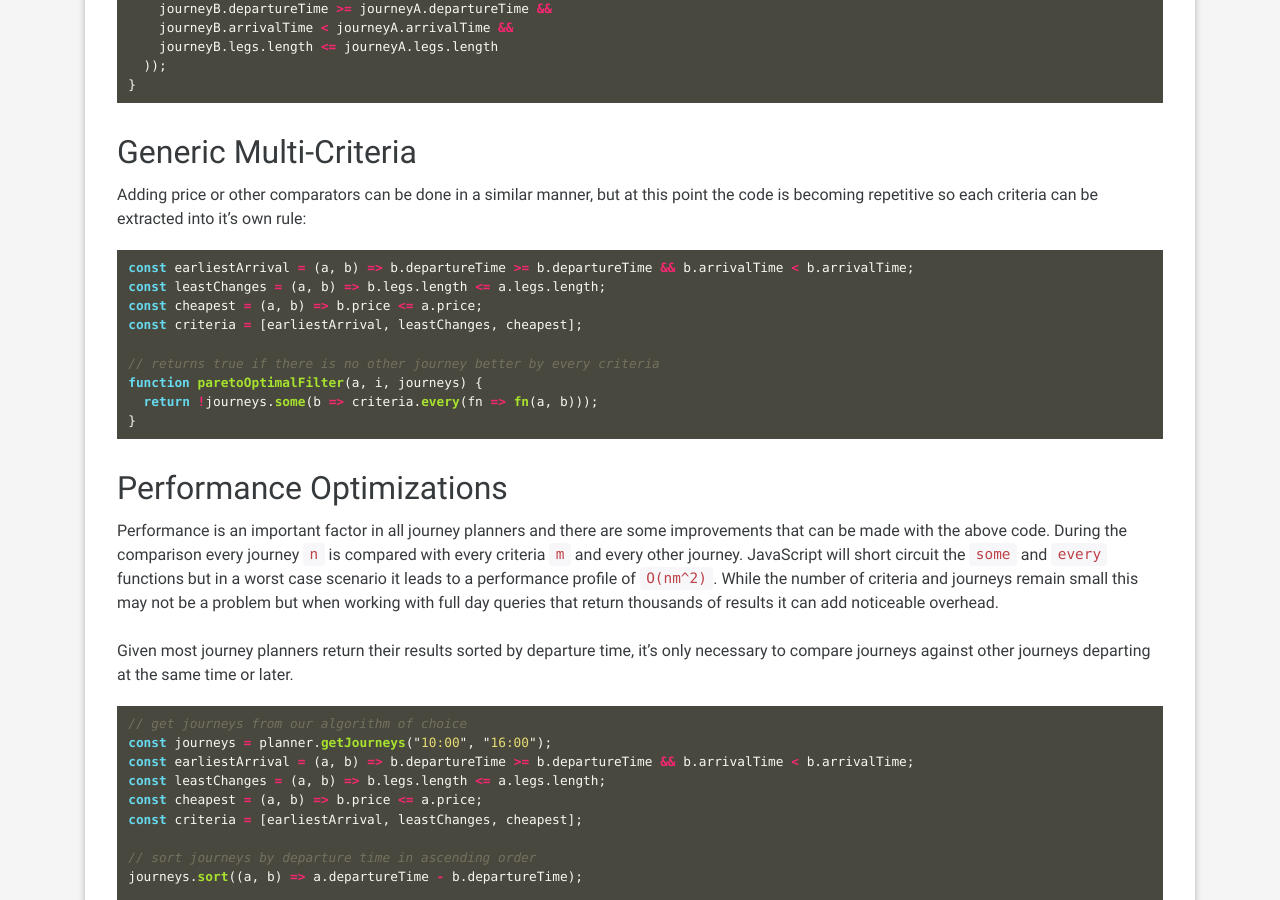
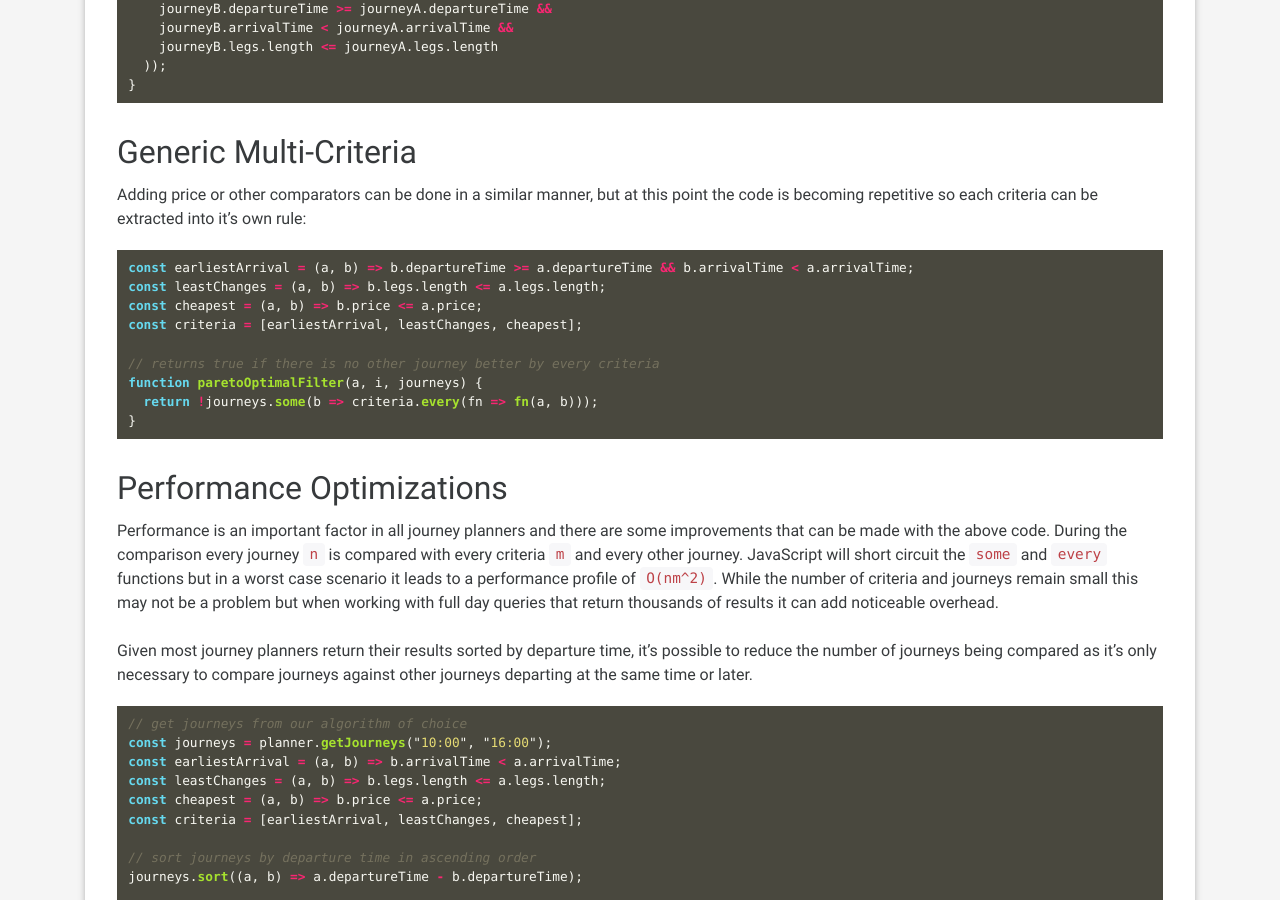
Before and after one commit to linusnorton/ljn.io, a Jekyll site: the page built from _posts/2019-04-15-an-algorithm-for-pareto-optimal-journeys.md, in a window 1280 px wide and 900 px high, scrolled down 964 px. Built offline with Jekyll 4.4.1, drawn with Linux system fonts in a browser that asks for light colours; nearby versions of some CDN libraries.

Commit message:
corrections

````diff
--- a/_posts/2019-04-15-an-algorithm-for-pareto-optimal-journeys.md
+++ b/_posts/2019-04-15-an-algorithm-for-pareto-optimal-journeys.md
@@ -50,7 +50,7 @@ function paretoOptimalFilter(journeyA, i, journeys) {
 Adding price or other comparators can be done in a similar manner, but at this point the code is becoming repetitive so each criteria can be extracted into it's own rule:
 
 ```javascript
-const earliestArrival = (a, b) => b.departureTime >= b.departureTime && b.arrivalTime < b.arrivalTime;
+const earliestArrival = (a, b) => b.departureTime >= a.departureTime && b.arrivalTime < a.arrivalTime;
 const leastChanges = (a, b) => b.legs.length <= a.legs.length;
 const cheapest = (a, b) => b.price <= a.price;
 const criteria = [earliestArrival, leastChanges, cheapest];
@@ -65,12 +65,12 @@ function paretoOptimalFilter(a, i, journeys) {
 
 Performance is an important factor in all journey planners and there are some improvements that can be made with the above code. During the comparison every journey `n` is compared with every criteria `m` and every other journey. JavaScript will short circuit the `some` and `every` functions but in a worst case scenario it leads to a performance profile of `O(nm^2)`. While the number of criteria and journeys remain small this may not be a problem but when working with full day queries that return thousands of results it can add noticeable overhead.
 
-Given most journey planners return their results sorted by departure time, it's only necessary to compare journeys against other journeys departing at the same time or later.
+Given most journey planners return their results sorted by departure time, it's possible to reduce the number of journeys being compared as it's only necessary to compare journeys against other journeys departing at the same time or later.
 
 ```javascript
 // get journeys from our algorithm of choice
 const journeys = planner.getJourneys("10:00", "16:00");
-const earliestArrival = (a, b) => b.departureTime >= b.departureTime && b.arrivalTime < b.arrivalTime;
+const earliestArrival = (a, b) => b.arrivalTime < a.arrivalTime;
 const leastChanges = (a, b) => b.legs.length <= a.legs.length;
 const cheapest = (a, b) => b.price <= a.price;
 const criteria = [earliestArrival, leastChanges, cheapest];
````
